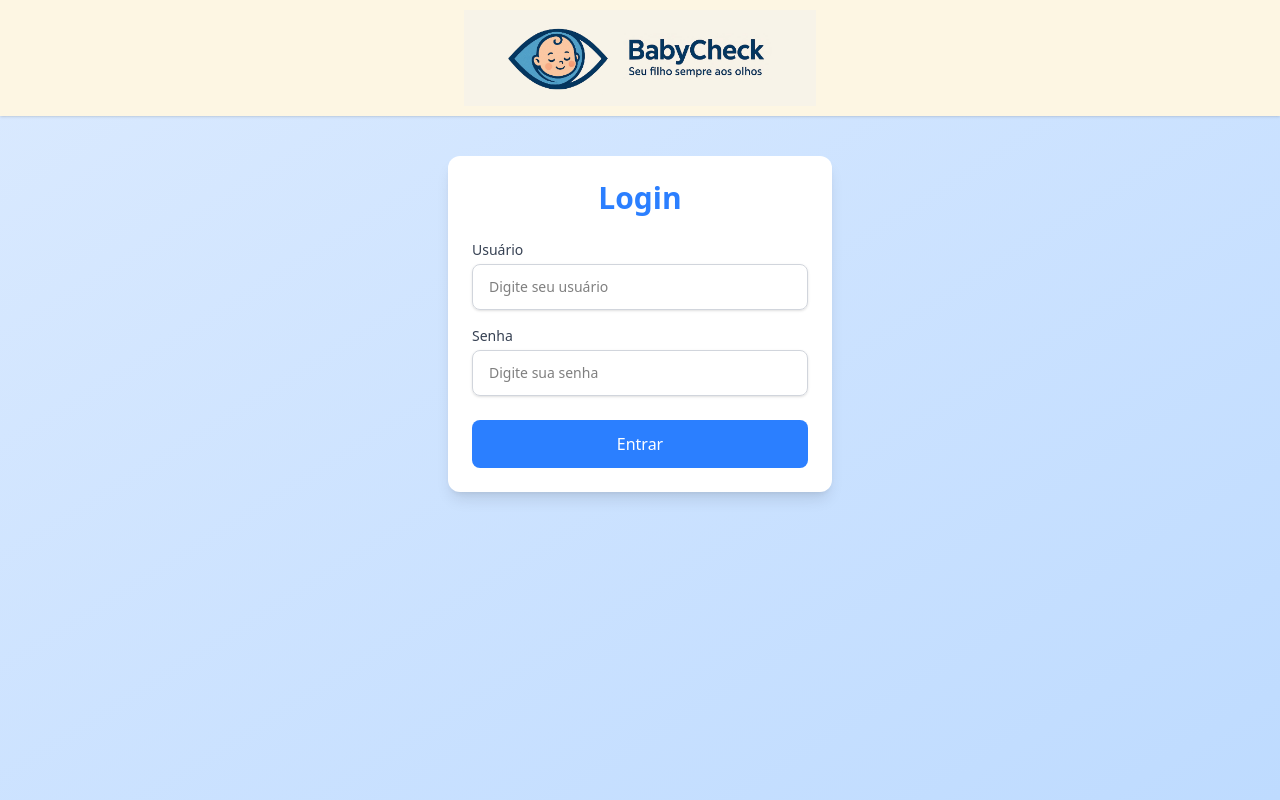
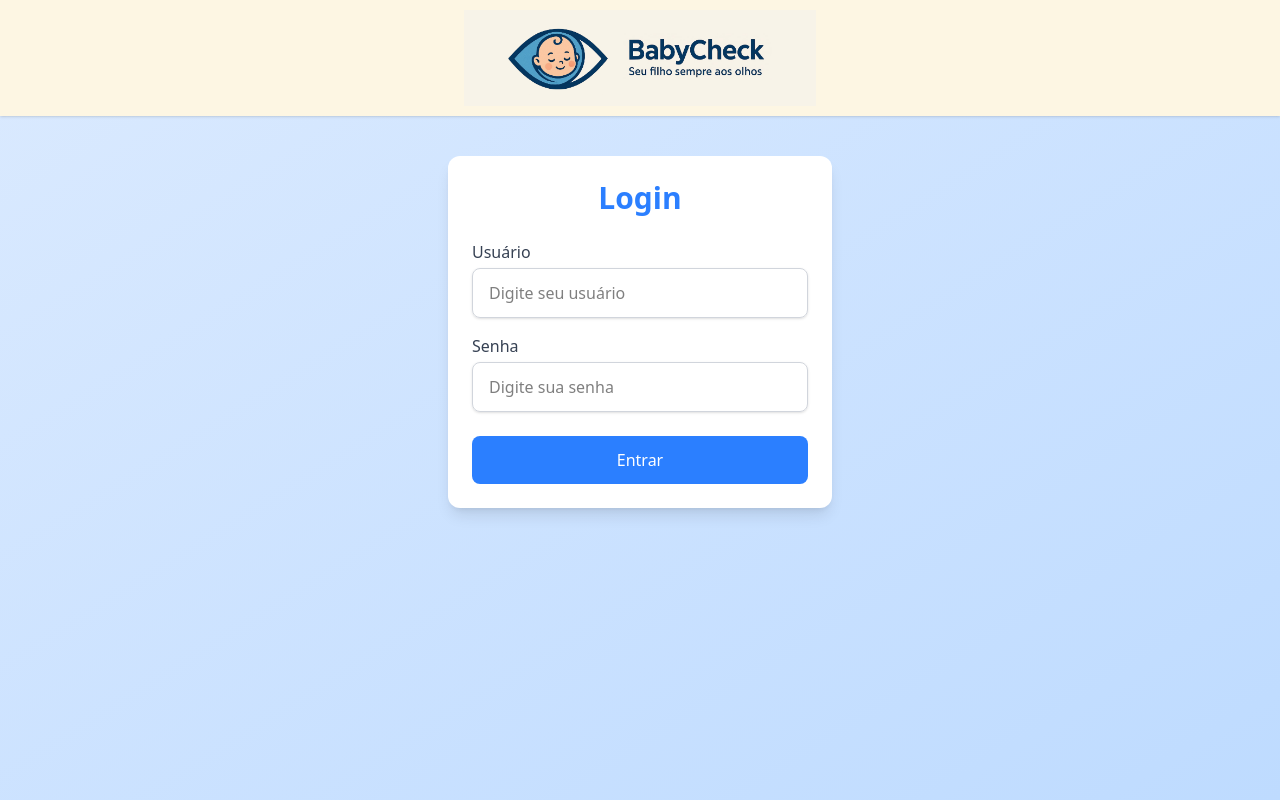
Before and after one commit to viniciushoffmannr/Projeto-Facul-Maicon-Empreendedorismo, a React (Vite) app: page / in a window 1280 px wide. Built offline with nearby package versions, Linux system fonts and the light colour scheme.

Commit message:
chore: remove input zoom

```diff
--- a/src/pages/Login.tsx
+++ b/src/pages/Login.tsx
@@ -126,6 +126,7 @@
         "Já existem alunos cadastrados. Nenhuma alteração foi feita."
       );
     }
+
     const atividadesExistem = localStorage.getItem("atividades");
     if (!atividadesExistem) {
       localStorage.setItem(
@@ -187,7 +188,7 @@
         <div className="mb-4">
           <label
             htmlFor="username"
-            className="block text-sm font-medium text-gray-700 mb-1"
+            className="block text-base font-medium text-gray-700 mb-1"
           >
             Usuário
           </label>
@@ -197,7 +198,7 @@
             type="text"
             value={form.username}
             onChange={handleChange}
-            className="w-full px-4 py-3 border border-gray-300 rounded-lg shadow-sm focus:outline-none focus:ring-2 focus:ring-blue-500 text-sm"
+            className="w-full px-4 py-3 border border-gray-300 rounded-lg shadow-sm focus:outline-none focus:ring-2 focus:ring-blue-500 text-base"
             placeholder="Digite seu usuário"
             required
           />
@@ -206,7 +207,7 @@
         <div className="mb-6">
           <label
             htmlFor="password"
-            className="block text-sm font-medium text-gray-700 mb-1"
+            className="block text-base font-medium text-gray-700 mb-1"
           >
             Senha
           </label>
@@ -216,7 +217,7 @@
             type="password"
             value={form.password}
             onChange={handleChange}
-            className="w-full px-4 py-3 border border-gray-300 rounded-lg shadow-sm focus:outline-none focus:ring-2 focus:ring-blue-500 text-sm"
+            className="w-full px-4 py-3 border border-gray-300 rounded-lg shadow-sm focus:outline-none focus:ring-2 focus:ring-blue-500 text-base"
             placeholder="Digite sua senha"
             required
           />
```
